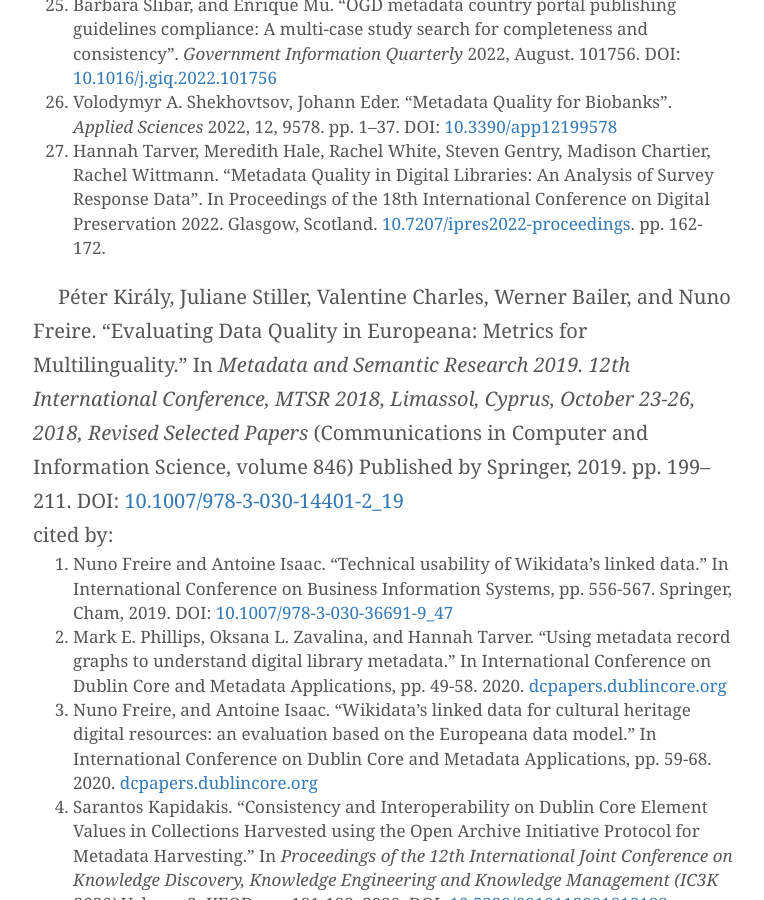
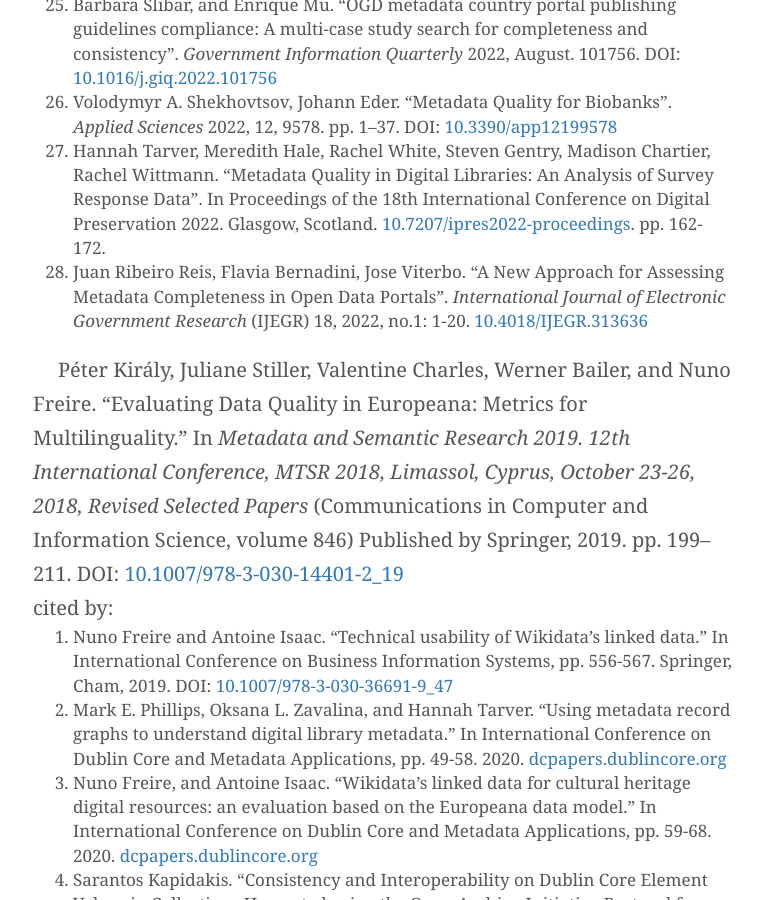
Before and after one commit to pkiraly/pkiraly.github.io, a Jekyll site: the page built from about.md, in a window 1280 px wide and 900 px high, scrolled down 7374 px. Shown: the whole window, without its empty margins (257-1021 px from the left). Built offline with Jekyll 4.4.1, drawn with Linux system fonts in a browser that asks for light colours; nearby versions of some CDN libraries; some web fonts are replaced; comment, search, counter and statistics services are not loaded.

Commit message:
adding Reis - Bernadini - Viterbo, 2022

```diff
--- a/about.md
+++ b/about.md
@@ -128,6 +128,7 @@ cited by:<br/>
 25. Barbara Šlibar, and Enrique Mu. "OGD metadata country portal publishing guidelines compliance: A multi-case study search for completeness and consistency". *Government Information Quarterly* 2022, August. 101756. DOI: [10.1016/j.giq.2022.101756](https://doi.org/10.1016/j.giq.2022.101756)
 26. Volodymyr A. Shekhovtsov, Johann Eder. "Metadata Quality for Biobanks". _Applied Sciences_ 2022, 12, 9578. pp. 1--37. DOI: [10.3390/app12199578](https://doi.org/10.3390/app12199578)
 27. Hannah Tarver, Meredith Hale, Rachel White, Steven Gentry, Madison Chartier, Rachel Wittmann. "Metadata Quality in Digital Libraries: An Analysis of Survey Response Data". In Proceedings of the 18th International Conference on Digital Preservation 2022. Glasgow, Scotland. [10.7207/ipres2022-proceedings](https://doi.org/10.7207/ipres2022-proceedings). pp. 162-172.
+28. Juan Ribeiro Reis, Flavia Bernadini, Jose Viterbo. "A New Approach for Assessing Metadata Completeness in Open Data Portals". _International Journal of Electronic Government Research_ (IJEGR) 18, 2022, no.1: 1-20. [10.4018/IJEGR.313636](http://doi.org/10.4018/IJEGR.313636)
 
 Péter Király, Juliane Stiller, Valentine Charles, Werner Bailer, and Nuno Freire. “Evaluating Data Quality in Europeana: Metrics for Multilinguality.” In *Metadata and Semantic Research 2019. 12th International Conference, MTSR 2018, Limassol, Cyprus, October 23-26, 2018, Revised Selected Papers* (Communications in Computer and Information Science, volume 846) Published by Springer, 2019. pp. 199–211. DOI: [10.1007/978-3-030-14401-2_19](https://doi.org/10.1007/978-3-030-14401-2_19)<br/>
 cited by:<br/>
```
